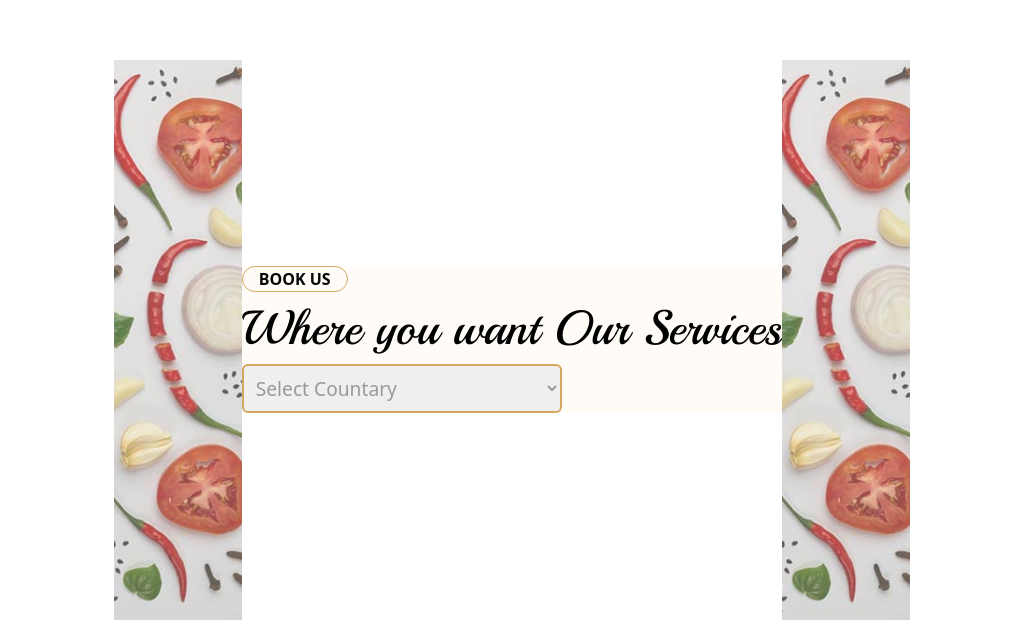
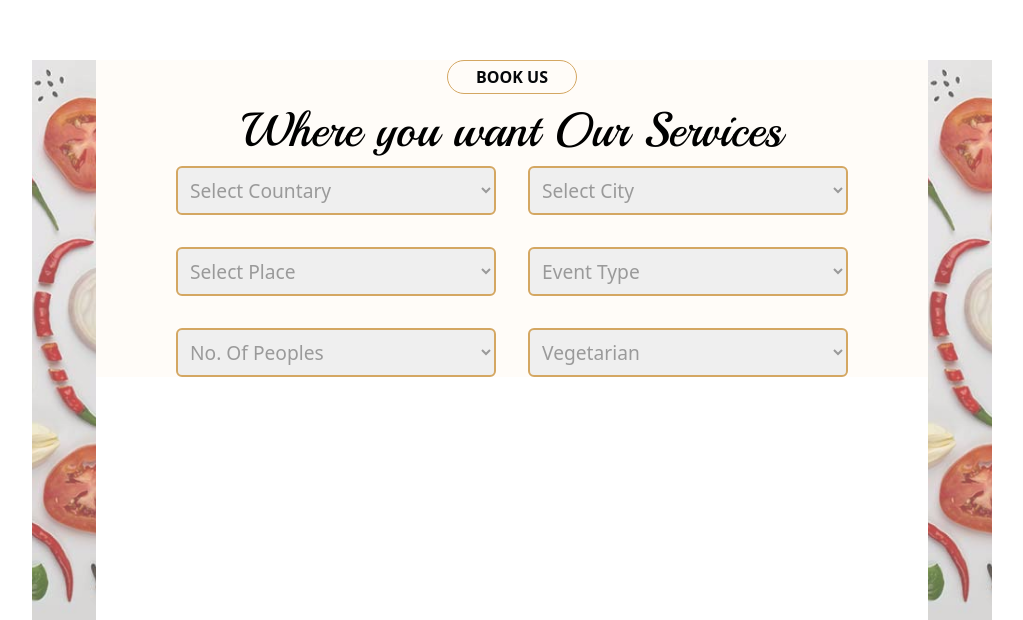
Before and after one commit to chwaleed/Resturant_Website, a React (Vite) app: page / in a window 1280 px wide. Shown: the part 6237-6857 px from the top of the page, without its empty margins (128-1151 px from the left). Built offline with nearby package versions, Linux system fonts and the light colour scheme.

Commit message:
dropdown input tags are added

```diff
--- a/src/pages/Book Us/Booking.jsx
+++ b/src/pages/Book Us/Booking.jsx
@@ -4,22 +4,23 @@ import Button2 from "../../compnents/button2";
 
 function Booking() {
   return (
-    <div className="mt-[8rem]">
-      <div className="flex justify-center items-center">
-        <div className="w-[8rem]  bg-light h-[35rem]">
+    <div className="mt-[8rem]  px-[10rem]">
+      <div className="flex  justify-center ">
+        <div className="w-[10rem]  bg-light h-[35rem]">
           <img
             src={background}
             className="object-cover opacity-70 w-full h-full "
             alt=""
           />
         </div>
-        <div className="bg-light ">
-          <div>
-            <Button2 text={"BOOK US"} x={"px-4"} />
+        <div className="bg-light flex flex-col items-center  h-full">
+          <div className="flex flex-col items-center">
+            <Button2 text={"BOOK US"} x={"px-7"} y={"py-1"} />
             <h1 className="text-[3rem] font-heading ">
               Where you want Our Services
             </h1>
           </div>
+          <div className="flex gap-8 justify-center flex-wrap">
             <select className="border-[2px] rounded-md outline-solid outline-[2rem] outline-primary text-secondary border-solid border-primary px-2 text-[1.2rem] w-[20rem] py-2 ">
               <option value="" className="border-primary">
                 Select Countary
@@ -34,8 +35,80 @@ function Booking() {
                 India
               </option>
             </select>
+            <select className="border-[2px] rounded-md outline-solid outline-[2rem] outline-primary text-secondary border-solid border-primary px-2 text-[1.2rem] w-[20rem] py-2 ">
+              <option value="" className="border-primary">
+                Select City
+              </option>
+              <option value="" className="border-primary">
+                Depend on Country
+              </option>
+              <option value="" className="border-primary">
+                UK
+              </option>
+              <option value="" className="border-primary">
+                India
+              </option>
+            </select>
+            <select className="border-[2px] rounded-md outline-solid outline-[2rem] outline-primary text-secondary border-solid border-primary px-2 text-[1.2rem] w-[20rem] py-2 ">
+              <option value="" className="border-primary">
+                Select Place
+              </option>
+              <option value="" className="border-primary">
+                Depend on Country
+              </option>
+              <option value="" className="border-primary">
+                UK
+              </option>
+              <option value="" className="border-primary">
+                India
+              </option>
+            </select>
+            <select className="border-[2px] rounded-md outline-solid outline-[2rem] outline-primary text-secondary border-solid border-primary px-2 text-[1.2rem] w-[20rem] py-2 ">
+              <option value="" className="border-primary">
+                Event Type
+              </option>
+              <option value="" className="border-primary">
+                Small Event
+              </option>
+              <option value="" className="border-primary">
+                Big Event
+              </option>
+            </select>
+            <select className="border-[2px] rounded-md outline-solid outline-[2rem] outline-primary text-secondary border-solid border-primary px-2 text-[1.2rem] w-[20rem] py-2 ">
+              <option value="" className="border-primary">
+                No. Of Peoples
+              </option>
+              <option value="" className="border-primary">
+                100-200
+              </option>
+              <option value="" className="border-primary">
+                300-400
+              </option>
+              <option value="" className="border-primary">
+                500-600
+              </option>
+              <option value="" className="border-primary">
+                700-800
+              </option>
+              <option value="" className="border-primary">
+                900-1000
+              </option>
+              <option value="" className="border-primary">
+                1000+
+              </option>
+            </select>
+            <select className="border-[2px] rounded-md outline-solid outline-[2rem] outline-primary text-secondary border-solid border-primary px-2 text-[1.2rem] w-[20rem] py-2 ">
+              <option value="" className="border-primary">
+                Vegetarian
+              </option>
+
+              <option value="" className="border-primary">
+                Non Vegetarian
+              </option>
+            </select>
           </div>
-        <div className="w-[8rem]  bg-light h-[35rem]">
+        </div>
+        <div className="w-[10rem]  bg-light h-[35rem]">
           <img
             src={background}
             className="object-cover opacity-70 w-full h-full "
```
Lines whose indentation alone changed are shown as unchanged.
